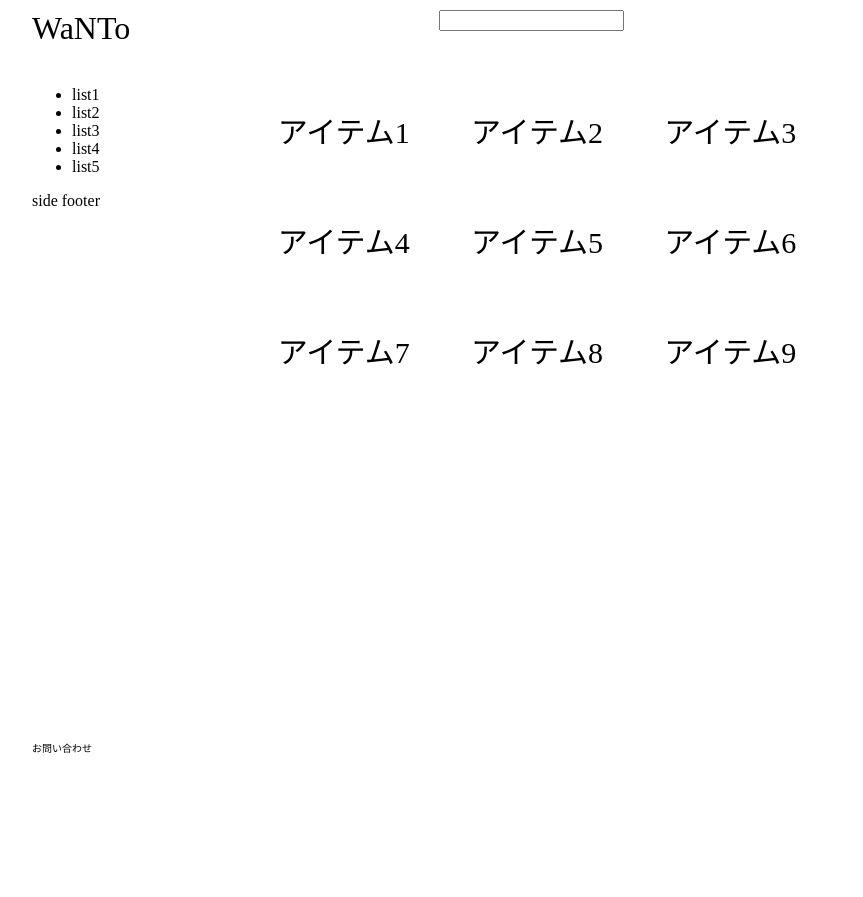
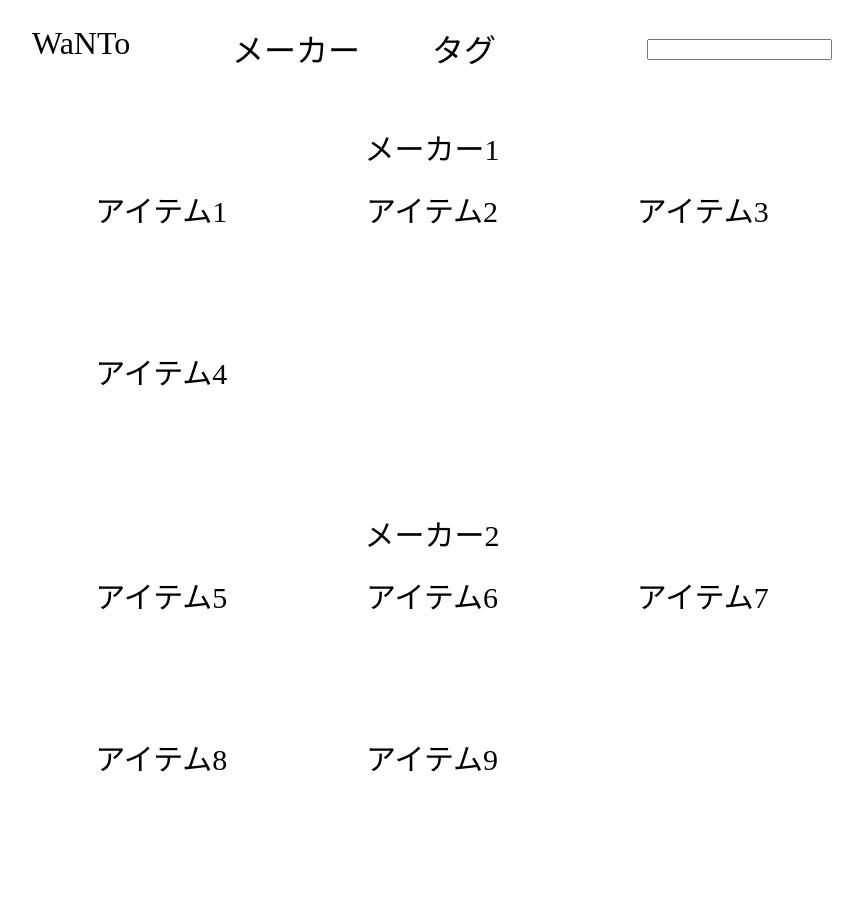
Before and after one commit to yabu4696/WaNTo_django, a Django app: page /WaNTo/rayout in a window 1280 px wide. Shown: the whole page, without its empty margins (208-1071 px from the left). Before the commit the page ends 753 px from the top, so only its background shows below. Run offline with Django 3.2, Linux system fonts and the light colour scheme.

Commit message:
2021-02-24_1

```diff
--- a/web_WaNTo/app/static/css/style_1.css
+++ b/web_WaNTo/app/static/css/style_1.css
@@ -1,121 +1,105 @@
 body {
-    /* font-size: 2rem; */
+    font-size: 2rem;
     width: 800px;
     margin: 0 auto;
     min-height: 100vh;
     display: grid;
     grid-template:
-        "... ...... ...... ...... ...... ...... ..." 10px
-        "... header header header header header ..." 50px
-        "... ...... ...... ...... ...... ...... ..." 10px
-        "... left   ...... center ...... ...... ..." 1fr
-        "... ...... ...... center ...... ...... ..." 10px
-        "... footer ...... center ...... ...... ..." 50px
-        "... ...... ...... center ...... ...... ..." 10px
-                / auto 200px 10px 1fr auto auto auto
+        " ...... ...... ...... " 25px
+        " header header header " 50px
+        " ...... ...... ...... " 50px
+        " ...... center ...... " 1fr
+            /  0px 1fr 0px
 }
+
+a{
+    text-decoration: none;
+    color: black;
+  }
+
 header {
     grid-area: header;
 }
 .container{
+    height: 50px;
     display: grid;
     grid-template:
-    "logo ...... ...... search " 50px
-            /  200px 10px 1fr 2fr
+    "logo maker tag search " 50px
+    /  200px 1fr 1fr 200px
 }
 
-.button_burger{
-    grid-area: burger;
-    font-size: 10px;
-}
 .logo_header{
     grid-area: logo;
     font-size: xx-large;
 }
+
+.maker_header{
+    grid-area: maker;
+}
+
+.tag_header{
+    grid-area: tag;
+}
+
 .form_header{
     grid-area: search;
-    text-align: left;
+    text-align: right;
+    margin: 0;
+    padding: 0;
 }
 
-aside {
-    grid-area: left;
+.wrap_input{
+    height: 50px;
 }
 
 main {
     grid-area: center;
-    padding: 10px;
 }
 
+.item_maker{
+    display: grid;
+    grid-template-columns: 1fr;
+    grid-template-rows: 50px;
+    column-gap: 12px;
+    row-gap: 12px;
+    font-size: 30px;
+    padding-bottom: 12px;
+    text-align: center;
+}
 .item_card{
     display: grid;
     grid-template-columns: repeat(3, 1fr);
-    grid-auto-rows: 100px;
-    column-gap: 10px;
-    row-gap: 10px;
+    grid-auto-rows: 150px;
+    column-gap: 12px;
+    row-gap: 12px;
     font-size: 30px;
-    place-items: center;
 }
 
-footer {
-    grid-area: footer;
-    font-size: 10px;
-}
-
-/* 🍔 */
-.open,
-.close {
-    display: none;
-}
-input[type="checkbox"] {
-    position: absolute;
-    left: -50vw;
-}
-/* 🍔 */
 
 @media screen and (max-width: 1000px) {
     body {
+        margin: 0 auto;
+        padding: 10px;
+        width: auto;
         grid-template:
+            "......." 10px
             "header" 50px
             "......." 10px
             "center " 1fr
-            "......." 10px
-            "left   " 10px
-            "......." 10px
-            "footer " 10px
-            "......." 10px
     }
 
     .container{
         display: grid;
         grid-template:
-        "burger logo ......  ...... search " 50px
-                /  50px 1fr 10px 1fr 3fr
+        "logo maker tag search " 50px
+        /  200px 1fr 1fr 200px
     }
 
-
-    /* 🍔 */
-    .open,
-    .close {
-        display: block;
+    .item_card{
+        display: grid;
+        grid-template-columns: repeat(2, 1fr);
+        grid-auto-rows: 150px;
+        column-gap: 12px;
+        row-gap: 12px;
+        font-size: 30px;
     }
-    .open {
-        position: absolute;
-    }
-    aside {
-        position: absolute;
-        left: -250px;
-        height: 100%;
-        transition: all 0.2s;
-        background: #ffffff;
-    }
-    input[type="checkbox"]:checked ~ aside {
-        left: 0;
-    }
-    input[type="checkbox"]:checked ~ .back {
-        position: absolute;
-        width: 100%;
-        height: 100%;
-        background: rgba(0, 0, 0, 0.8) !important;
-    }
-    /* 🍔 */
-}
--- a/web_WaNTo/app/templates/app/rayout_1.html
+++ b/web_WaNTo/app/templates/app/rayout_1.html
@@ -11,20 +11,9 @@
 <body>
     <header class="header">
         <div class="container">
-            <div class="button_burger">
-                <!-- 🍔 -->
-                <input id="menu" type="checkbox" />
-                <label for="menu" class="open">🍔</label>
-                <label for="menu" class="back"></label>
-                <!-- 🍔 -->
-                <aside>
-                    <!-- 🍔 -->
-                    <label for="menu" class="close">×</label>
-                    <!-- 🍔 -->
-            </div>
-
             <div class="logo_header">WaNTo</div>
-
+            <div class="maker_header">メーカー</div>
+            <div class="tag_header">タグ</div>
             <form class="form_header" action="">
                 <div class="wrap_input">
                     <input type="search">
@@ -33,39 +22,27 @@
 
         </div>
     </header>
-    <aside>
-        <!-- 🍔 -->
-        <label for="menu" class="close">×</label>
-        <!-- 🍔 -->
-
-        <nav>
-            <ul>
-                <li>list1</li>
-                <li>list2</li>
-                <li>list3</li>
-                <li>list4</li>
-                <li>list5</li>
-            </ul>
-        </nav>
-        <div>
-            side footer
-        </div>
-    </aside>
     <main>
+        <div class="item_maker">
+            <div>メーカー1</div>
             <div class="item_card">
                 <div>アイテム1</div>
                 <div>アイテム2</div>
                 <div>アイテム3</div>
                 <div>アイテム4</div>
+            </div>
+        </div>
+        <div class="item_maker">
+            <div>メーカー2</div>
+            <div class="item_card">
                 <div>アイテム5</div>
                 <div>アイテム6</div>
                 <div>アイテム7</div>
                 <div>アイテム8</div>
                 <div>アイテム9</div>
             </div>
-
+        </div>
     </main>
-    <footer>お問い合わせ</footer>
 </body>
 
 </html>
--- a/web_WaNTo/app/views.py
+++ b/web_WaNTo/app/views.py
@@ -1,7 +1,7 @@
 from django.shortcuts import render, redirect, get_object_or_404
 from django.db.models import Q
 from .forms import WantoitemForm
-from .models import Wantoitem, Main, Sub
+from .models import Wantoitem, Main, Sub, Item_maker
 
 # chrome関数
 from . import def_chrome
@@ -10,8 +10,10 @@ from urllib.parse import urlparse
 
 def index(request):
     items = Wantoitem.objects.all().order_by('maker_name')
+    maker_list = Item_maker.objects.all()
     return render(request, 'app/index.html', {
          'items':items,
+         'maker_list':maker_list
         })
 
 def detail(request, slug):
```
Also changed, not shown: web_WaNTo/app/templates/app/base.html (+16 -4 lines), web_WaNTo/app/templates/app/index.html (+13 -5 lines). Lines whose indentation alone changed are shown as unchanged.
